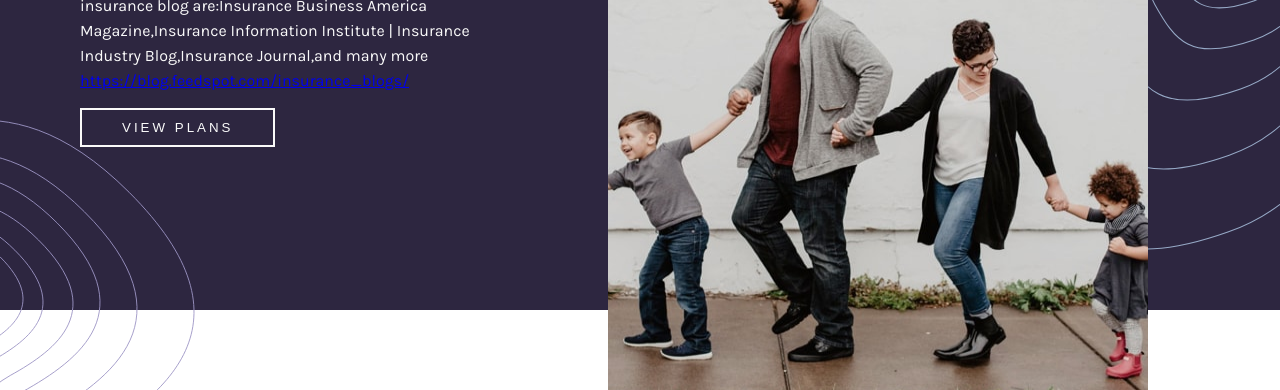
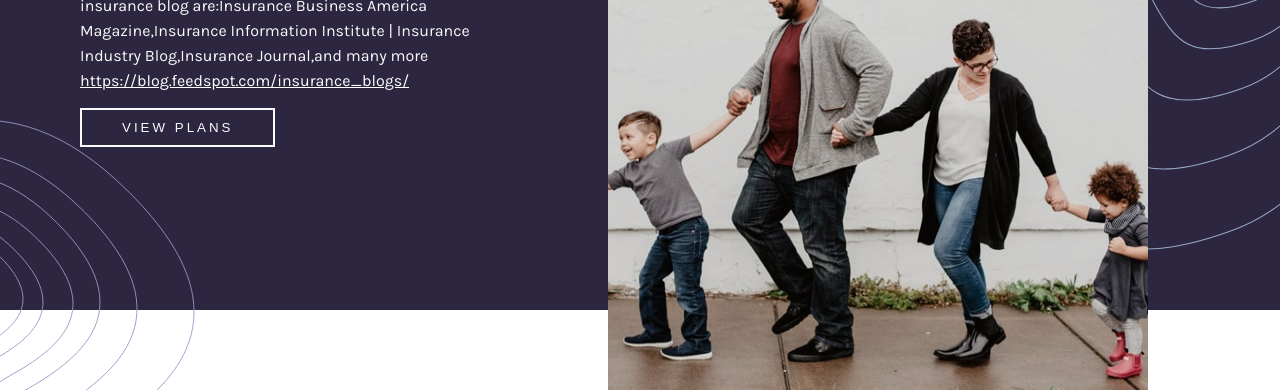
Before and after one commit to ayandangxong/ayanda-insure-landing, a plain HTML site: page blog.html in a window 1280 px wide. Shown: the part 410-800 px from the top of the page. Drawn offline with Linux system fonts and the light colour scheme.

Commit message:
Update blog.html

```diff
--- a/blog.html
+++ b/blog.html
@@ -53,7 +53,7 @@
           </h1>
           <p>
         insurance blog are:Insurance Business America Magazine,Insurance Information Institute | Insurance Industry Blog,Insurance Journal,and many more
-         <a href="https://blog.feedspot.com/insurance_blogs/">https://blog.feedspot.com/insurance_blogs/</a>
+         <a href="https://blog.feedspot.com/insurance_blogs/" style="color:white;">https://blog.feedspot.com/insurance_blogs/</a>
           </p>
           <button class="
           text-btn">View plans</button>
```
